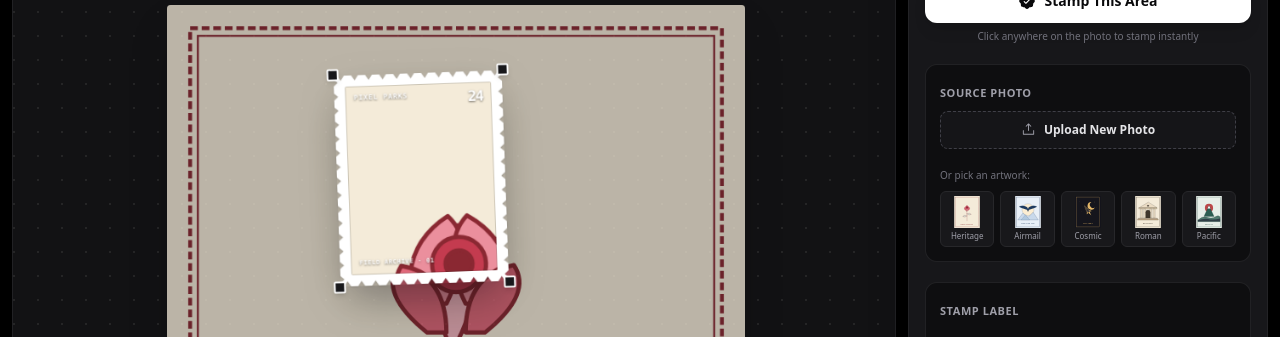
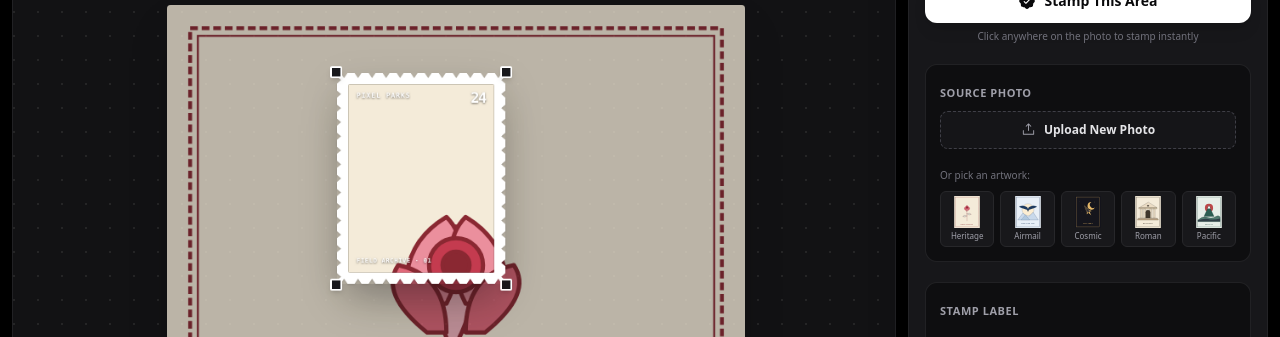
Before and after one commit to ThaminduDasanayake/stamper, a Next.js app: page / in a window 1280 px wide. Shown: the part 178-515 px from the top of the page. Built offline with nearby package versions, Linux system fonts and the light colour scheme.

Commit message:
feat: optimize cutter transform style by omitting zero rotation values

```diff
--- a/app/page.tsx
+++ b/app/page.tsx
@@ -48,7 +48,7 @@ const INITIAL_CUTTER: StampCutterState = {
   x: 240,
   y: 120,
   width: 198,
-  rotation: -2,
+  rotation: 0,
 };
 
 export default function Home() {
--- a/components/canvas-workspace.tsx
+++ b/components/canvas-workspace.tsx
@@ -563,7 +563,9 @@ export function CanvasWorkspace({
             top: `${cutter.y}px`,
             width: `${cutter.width}px`,
             height: `${cutterHeight}px`,
-            transform: `rotate(${cutter.rotation}deg)`,
+            transform: cutter.rotation
+              ? `rotate(${cutter.rotation}deg)`
+              : undefined,
             transformOrigin: "center center",
           }}
           title="Drag stamp to position. Drag corners to resize."
```
